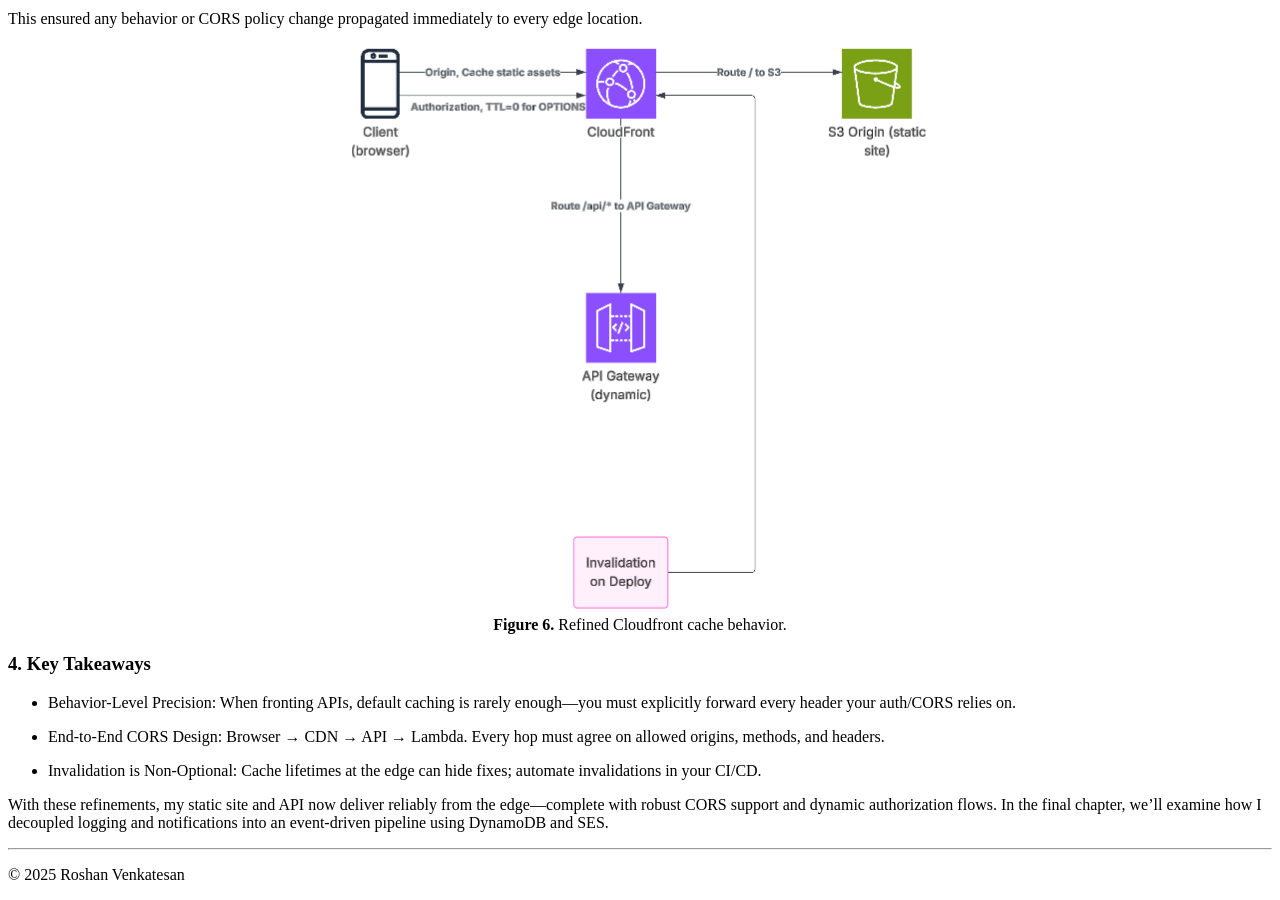
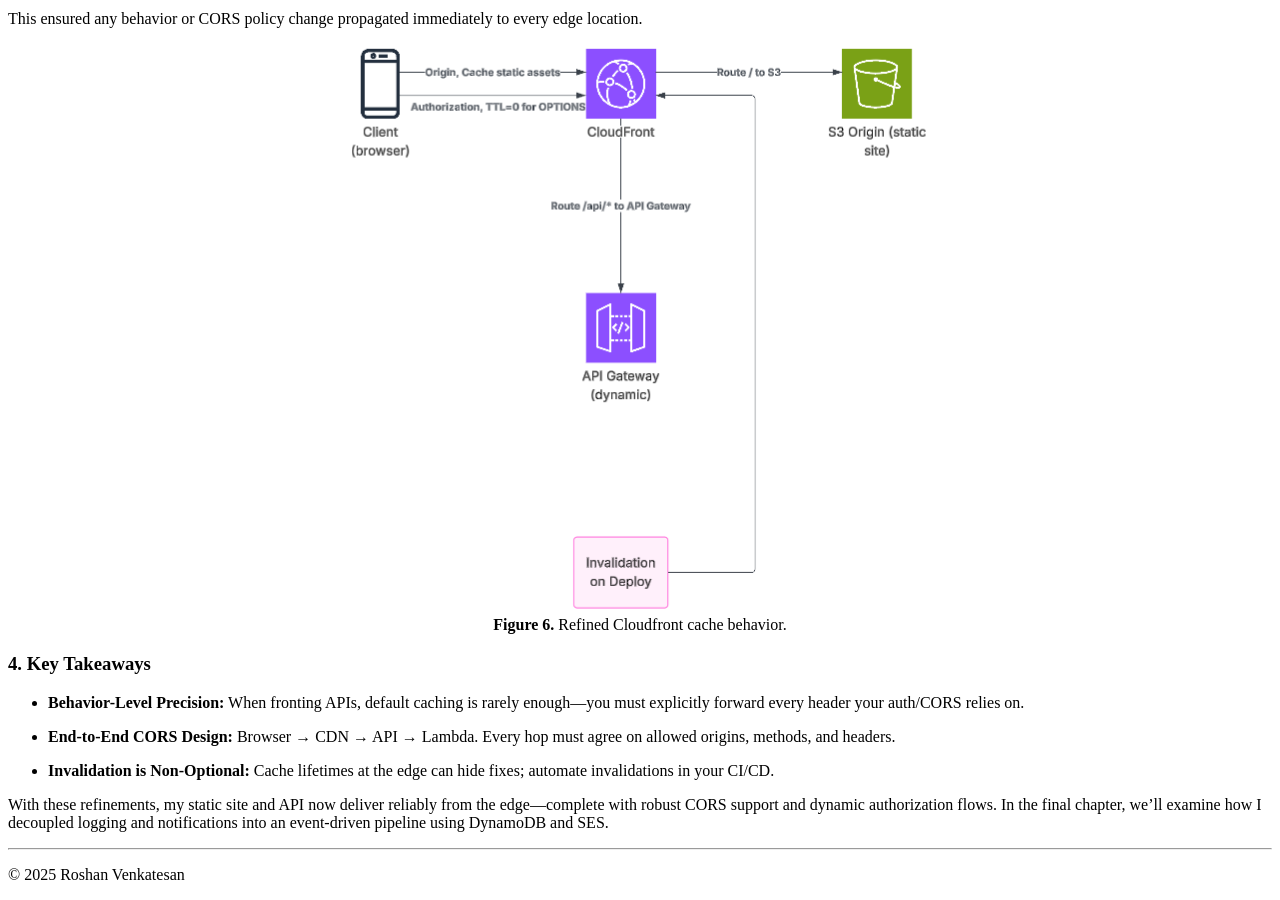
Before and after one commit to Roshan-AWS-Personal/roshan-aws-personal.github.io, a Jekyll site: the page built from _chapters/05-cors-cdn-configuration.md, in a window 1280 px wide and 900 px high, scrolled down 2115 px. Built offline with Jekyll 4.4.1, drawn with Linux system fonts in a browser that asks for light colours.

Commit message:
edited formatting

````diff
--- a/_chapters/05-cors-cdn-configuration.md
+++ b/_chapters/05-cors-cdn-configuration.md
@@ -15,12 +15,12 @@ By default, CloudFront only forwarded a minimal set of headers (`Host`, `User-Ag
 
 <div align="center">
     <figure class="figure-center">
-    <img src="{{ site.baseurl }}/assets/images/cloudfront-initial.png" alt="Initial CloudFront Setup" />
+    <img src="{{ site.baseurl }}/assets/images/initial-cloudfront.png" alt="Initial CloudFront Setup" />
     <figcaption><strong>Figure 5.</strong> Initial CloudFront distribution with two origins (S3 & API) and default behaviors.</figcaption>
     </figure>
 </div>
+
 ### 2. The First Failures
-
 Almost immediately, real-world clients hit errors:
 
 1. **Stale Preflight Caching**
@@ -81,9 +81,9 @@ resource "aws_cloudfront_distribution" "cdn" {
 
 ```
 
-- Separate behaviors for static vs API paths
-- Forward Origin (for CORS) and Authorization (for JWT)
-- Minimize TTL on OPTIONS so each preflight hits the origin
+- **Separate behaviors for static vs API paths**
+- **Forward Origin (for CORS) and Authorization (for JWT)**
+- **Minimize TTL on OPTIONS so each preflight hits the origin**
 
 #### b) Enhanced S3 CORS Policy
 ```xml
@@ -101,9 +101,9 @@ resource "aws_cloudfront_distribution" "cdn" {
 
 ```
 
-- Added OPTIONS and PUT
-- Allowed all headers (*)
-- Increased MaxAgeSeconds to reduce preflight frequency
+- **Added OPTIONS and PUT**
+- **Allowed all headers (*)**
+- **Increased MaxAgeSeconds to reduce preflight frequency**
 
 ```yaml
 - name: Invalidate CloudFront Cache
@@ -123,11 +123,11 @@ This ensured any behavior or CORS policy change propagated immediately to every
 </div>
 
 ### 4. Key Takeaways
-- Behavior-Level Precision: When fronting APIs, default caching is rarely enough—you must explicitly forward every header your auth/CORS relies on.
+- **Behavior-Level Precision:** When fronting APIs, default caching is rarely enough—you must explicitly forward every header your auth/CORS relies on.
 
-- End-to-End CORS Design: Browser → CDN → API → Lambda. Every hop must agree on allowed origins, methods, and headers.
+- **End-to-End CORS Design:** Browser → CDN → API → Lambda. Every hop must agree on allowed origins, methods, and headers.
 
-- Invalidation is Non-Optional: Cache lifetimes at the edge can hide fixes; automate invalidations in your CI/CD.
+- **Invalidation is Non-Optional:** Cache lifetimes at the edge can hide fixes; automate invalidations in your CI/CD.
 
 With these refinements, my static site and API now deliver reliably from the edge—complete with robust CORS support and dynamic authorization flows. In the final chapter, we’ll examine how I decoupled logging and notifications into an event-driven pipeline using DynamoDB and SES.
 
````
